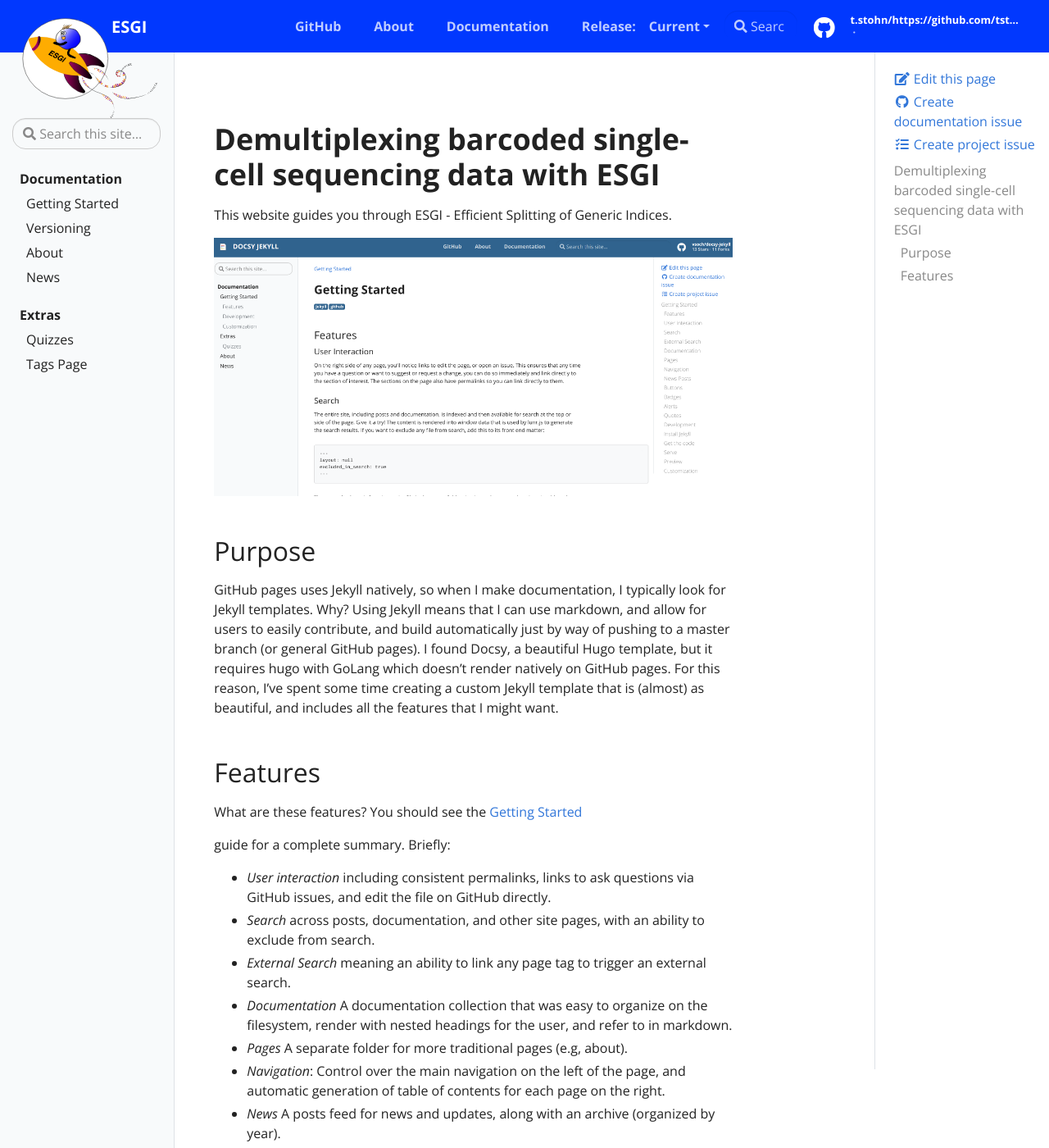
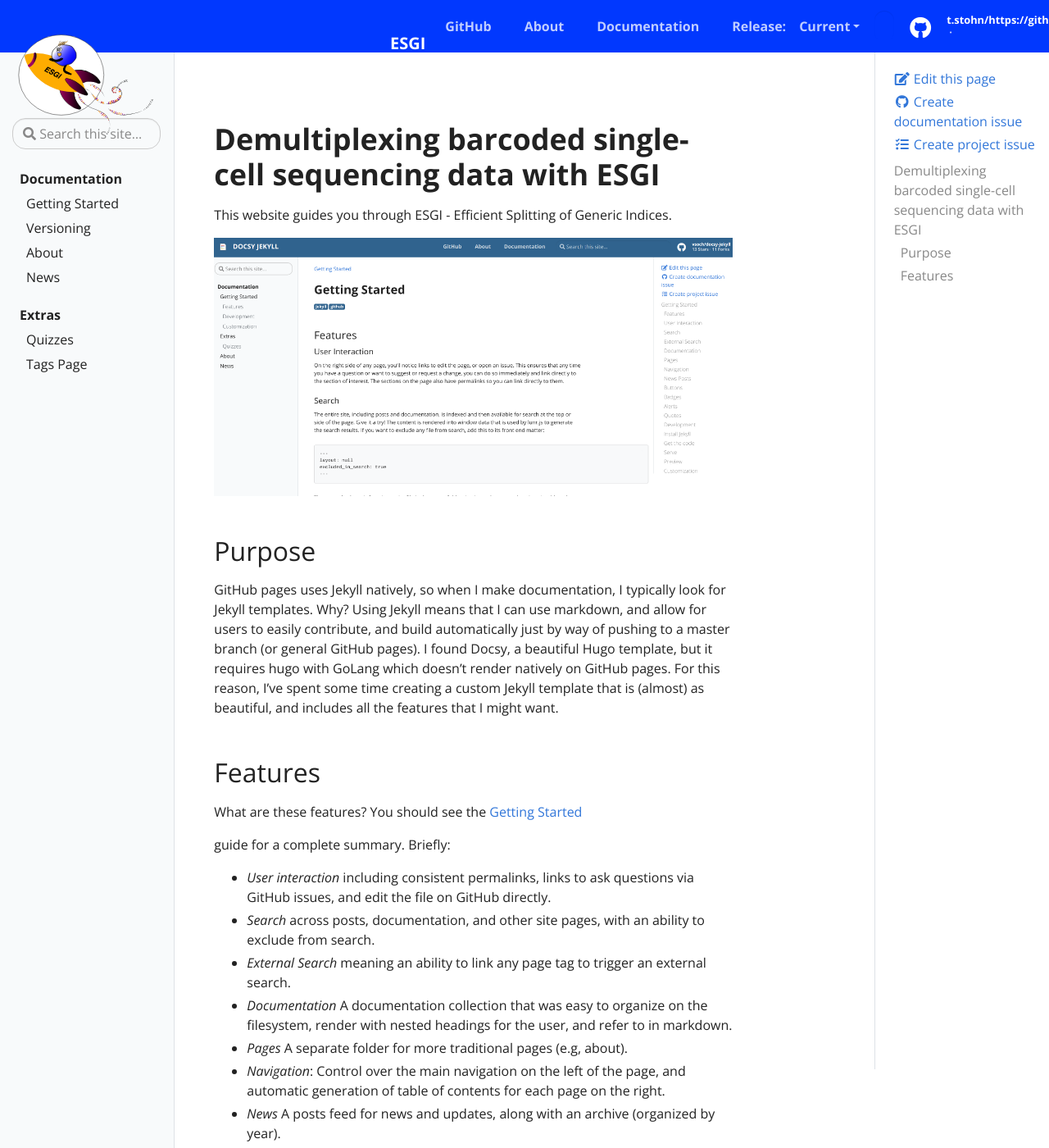
Before and after one commit to tstohn/ESGI.documentation, a Jekyll site: the page built from pages/index.md, in a window 1280 px wide and 1400 px high. Shown: the whole window at 82% size. Built offline with Jekyll 4.4.1, drawn with Linux system fonts in a browser that asks for light colours.

Commit message:
mobile version header logner

```diff
--- a/assets/css/custom-header.css
+++ b/assets/css/custom-header.css
@@ -4,8 +4,8 @@
     margin: 0 10px;
     height: 125px;
     position: absolute;
-    top: 20px;
-    left: 15px;
+    top: 40px;
+    left: 10px;
     z-index: 1000;
 }
 
@@ -18,11 +18,46 @@
 }
 
 .td-navbar .navbar-brand span.text-uppercase {
-    margin-left: -200px !important;
+    margin-left: 140px !important;
     display: inline-block !important;
     vertical-align: middle !important;
     position: relative !important;
-    top: 0px !important;
+    top: 20px !important;
+}
+
+/* Mobile-specific adjustments */
+@media(max-width: 767.98px) {
+    .td-navbar {
+        min-height: 160px !important; /* Make header taller on mobile */
+        padding-bottom: 20px !important;
+    }
+
+    .td-navbar .navbar-brand svg {
+        top: 20px; /* Move logo up slightly on mobile */
+        left: 10px;
+        height: 100px; /* Slightly smaller on mobile */
+    }
+
+    .td-navbar .navbar-brand {
+        margin-left: 120px; /* Less margin on mobile */
+    }
+
+    .td-navbar .navbar-brand span.text-uppercase {
+        margin-left: 80px !important; /* Less margin on mobile */
+        top: 10px !important;
+    }
+
+    /* Position navigation tabs below the logo */
+    .td-navbar .navbar-nav {
+        margin-top: 120px !important; /* Push tabs down below logo */
+        width: 100% !important;
+        justify-content: center !important;
+    }
+
+    .td-navbar .navbar-nav .nav-link {
+        padding: 8px 15px !important;
+        text-align: center !important;
+    }
 }
 
 @media(min-width:768px) {
```
